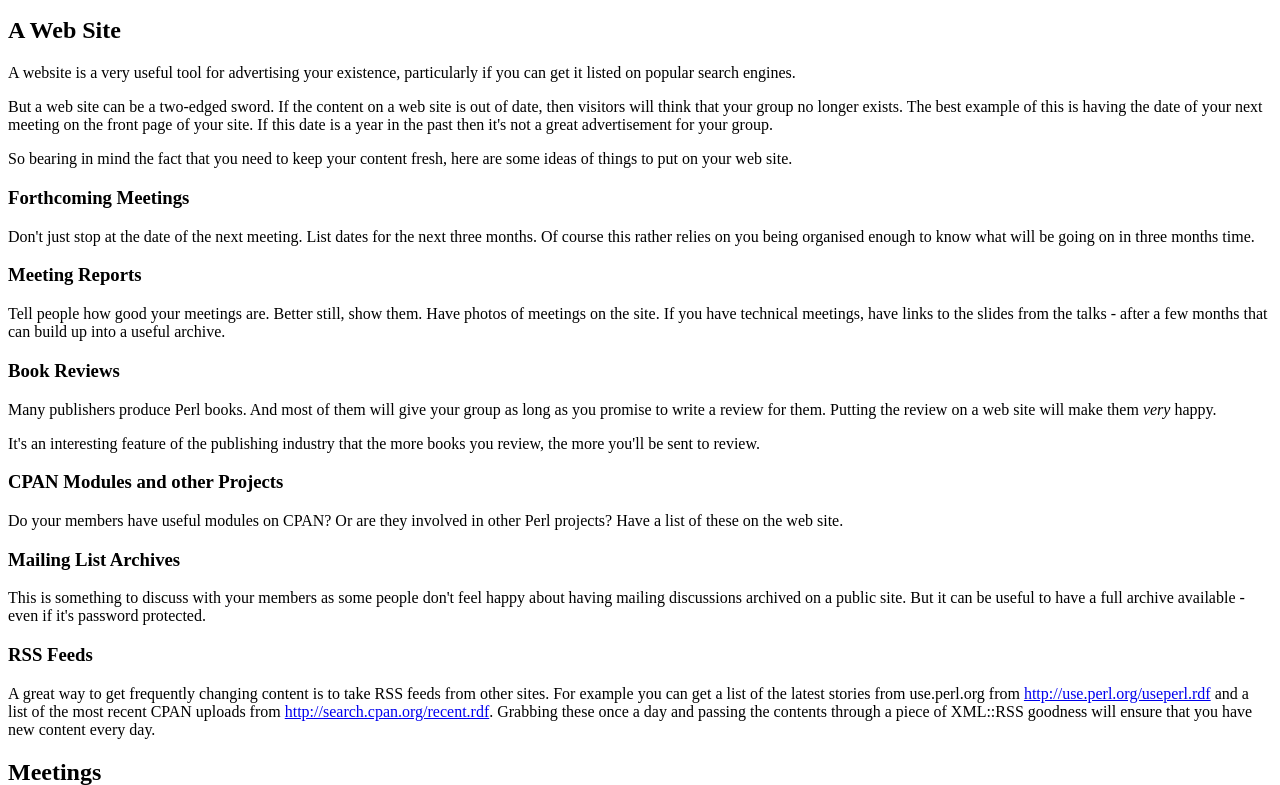
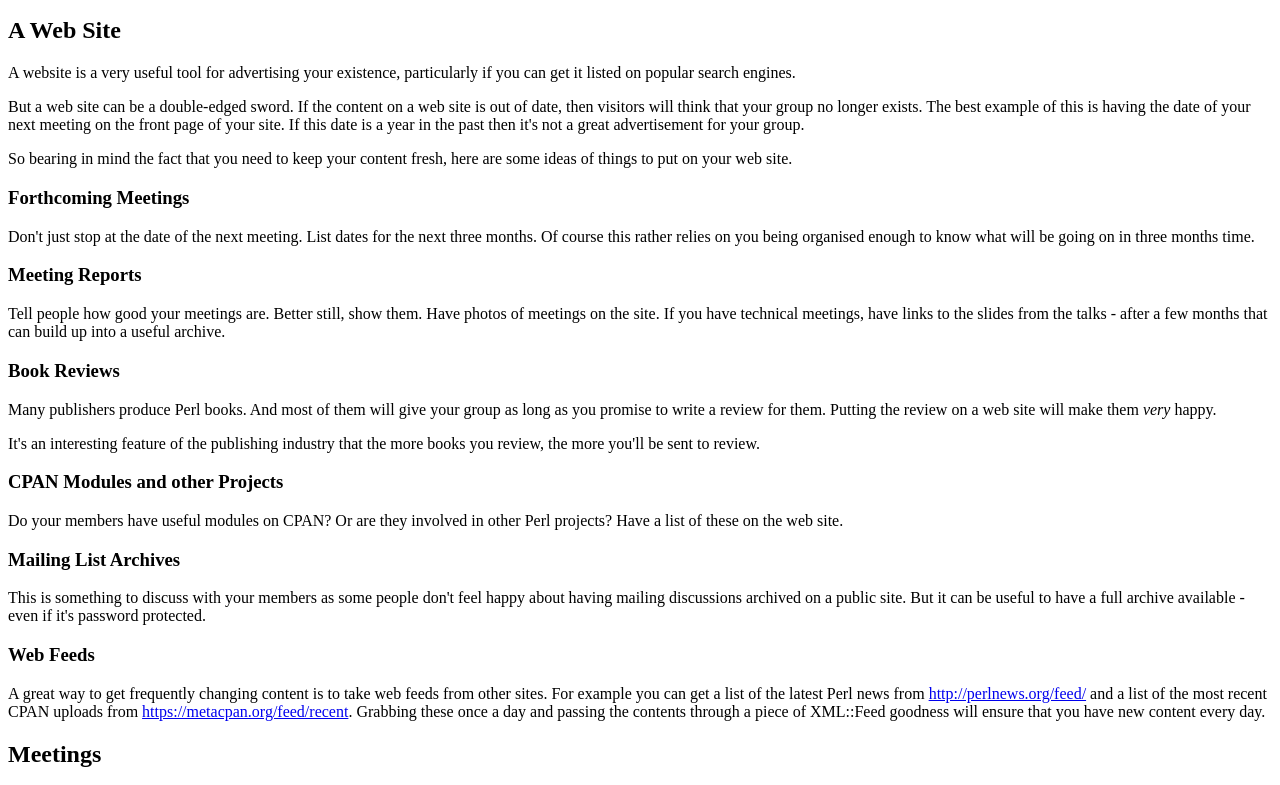
Before and after one commit to perlorg/www.pm.org, a plain HTML site: page src/successful/index.html in a window 1280 px wide. Shown: the part 825-1610 px from the top of the page. Drawn offline with Linux system fonts and the light colour scheme.

Commit message:
Various fixes and updates to the "successful group" article.

```diff
--- a/src/successful/index.html
+++ b/src/successful/index.html
@@ -6,7 +6,7 @@ groups, others are purely technical, most are somewhere inbetween. Some
 have hundreds of members, others have only a few. There are few hard and
 fast rules on how to make your Perl Mongers group a success. In this article,
 Dave Cross shares some of the knowledge he picked up in his three years as
-leader of London.pm.</p>
+leader of <a href="http://london.pm.org/">London.pm</a>.</p>
 <h2>Finding Members</h2>
 <p>One of the biggest problems to overcome is that of finding new members.
 Once your group becomes well known then new members will find you (for
@@ -19,7 +19,7 @@ Perl hackers hang out in the hope that some of them will be in your area
 and you can advertise in places where geeks in your area hang out in the
 hope that some of them will be Perl hackers. </p>
 <p>The first alternative is better catered for now than it was when London.pm
-started four years ago. I think I pretty much just posted a message to
+started in 1998. I think I pretty much just posted a message to
 comp.lang.perl.misc, but these days you would also be able to put
 announcements on use.perl.org and Perlmonks. You might also have other local
 Perl Monger groups who don't mind you posting an announcement to their
@@ -66,7 +66,7 @@ only people who are currently looking for work need see them.</p>
 <h2>A Web Site</h2>
 <p>A website is a very useful tool for advertising your existence,
 particularly if you can get it listed on popular search engines.</p>
-<p>But a web site can be a two-edged sword. If the content on a web
+<p>But a web site can be a double-edged sword. If the content on a web
 site is out of date, then visitors will think that your group no
 longer exists. The best example of this is having the date of your
 next meeting on the front page of your site. If this date is a year
@@ -96,14 +96,14 @@ other Perl projects? Have a list of these on the web site.</p>
 feel happy about having mailing discussions archived on a public site.
 But it can be useful to have a full archive available - even if it's
 password protected.</p>
-<h3>RSS Feeds</h3>
-<p>A great way to get frequently changing content is to take RSS feeds
-from other sites. For example you can get a list of the latest
-stories from use.perl.org from <a href="http://use.perl.org/useperl.rdf">http://use.perl.org/useperl.rdf</a> and
+<h3>Web Feeds</h3>
+<p>A great way to get frequently changing content is to take web feeds
+from other sites. For example you can get a list of the latest Perl news
+from <a href="http://perlnews.org/feed/">http://perlnews.org/feed/</a> and
 a list of the most recent CPAN uploads from
-<a href="http://search.cpan.org/recent.rdf">http://search.cpan.org/recent.rdf</a>. Grabbing these once a day and
-passing the contents through a piece of XML::RSS goodness will ensure
-that you have new content every day.</p>
+<a href="https://metacpan.org/feed/recent">https://metacpan.org/feed/recent</a>.
+Grabbing these once a day and passing the contents through a piece of
+XML::Feed goodness will ensure that you have new content every day.</p>
 <h2>Meetings</h2>
 <p>Meetings are at the heart of most Perl Monger groups. It's all very
 well communicating by email or IRC all day, but you can't beat a face
```
